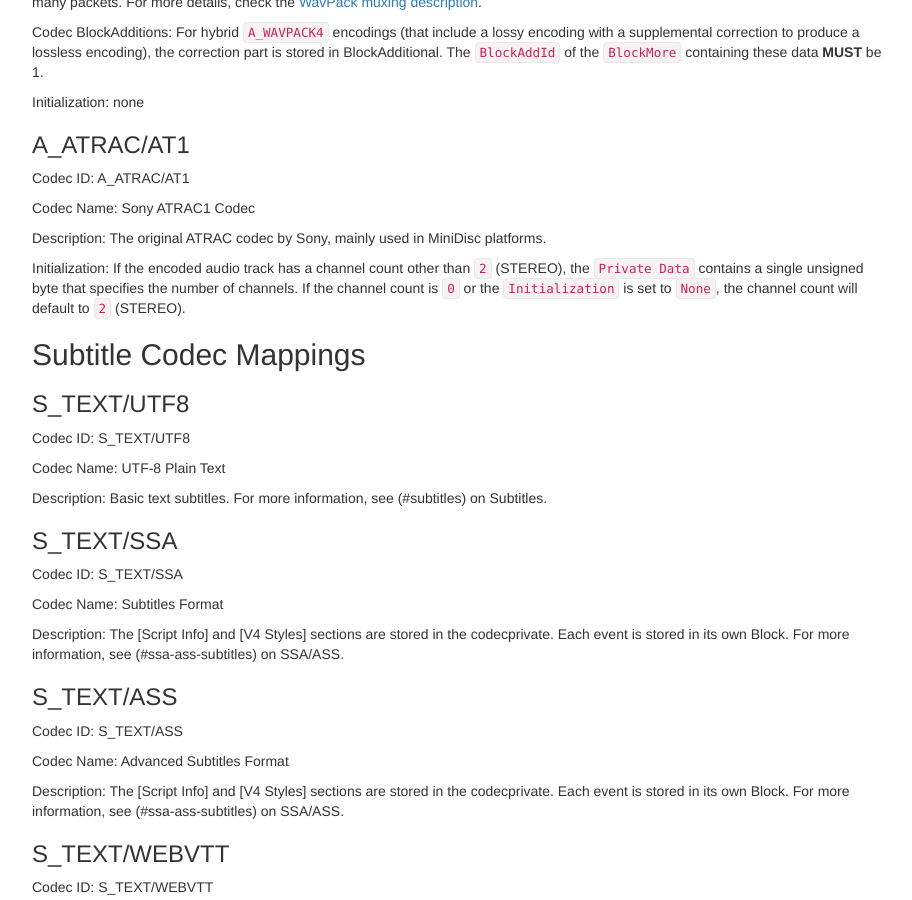
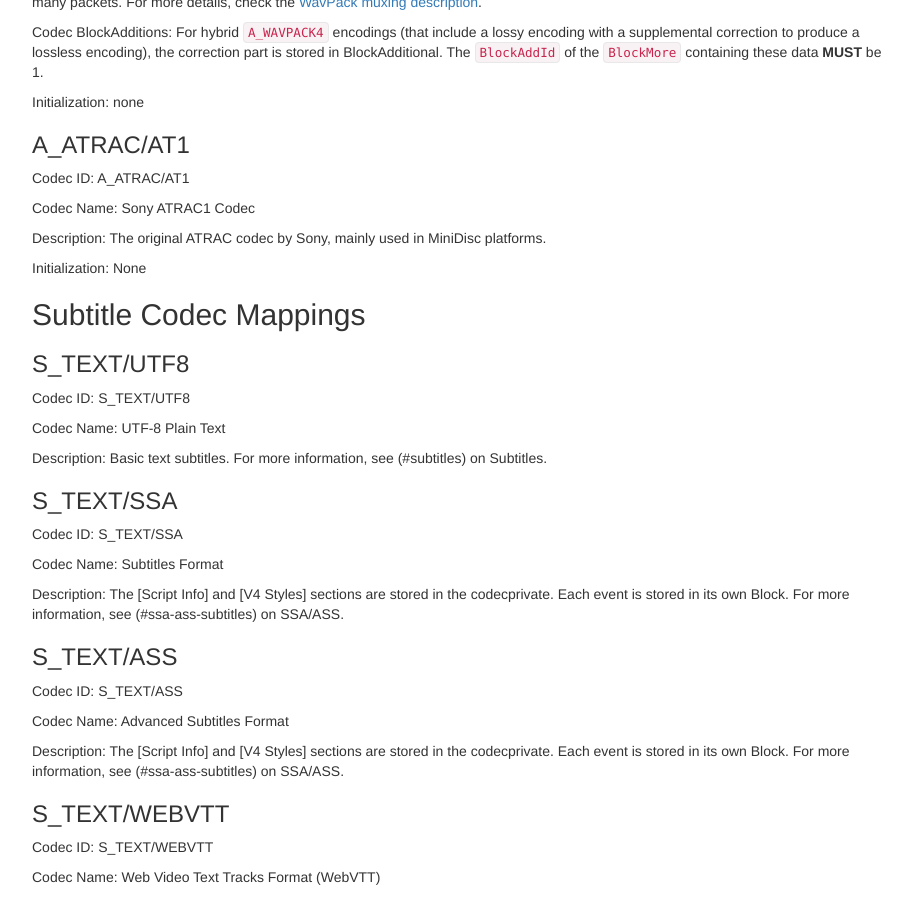
Before and after one commit to ietf-wg-cellar/matroska-specification, a Jekyll site: the page built from codec_specs.md, in a window 1280 px wide and 900 px high, scrolled down 13845 px. Shown: the whole window, without its empty margins (273-1185 px from the left). Built offline with Jekyll 4.4.1, drawn with Linux system fonts in a browser that asks for light colours.

Commit message:
Update codec_specs.md
Remove Initialization spec as it duplicates existing element

```diff
--- a/codec_specs.md
+++ b/codec_specs.md
@@ -825,7 +825,7 @@ Codec Name: Sony ATRAC1 Codec
 
 Description: The original ATRAC codec by Sony, mainly used in MiniDisc platforms.
 
-Initialization: If the encoded audio track has a channel count other than `2` (STEREO), the `Private Data` contains a single unsigned byte that specifies the number of channels. If the channel count is `0` or the `Initialization` is set to `None`, the channel count will default to `2` (STEREO).
+Initialization: None
 
 ## Subtitle Codec Mappings
 
```
